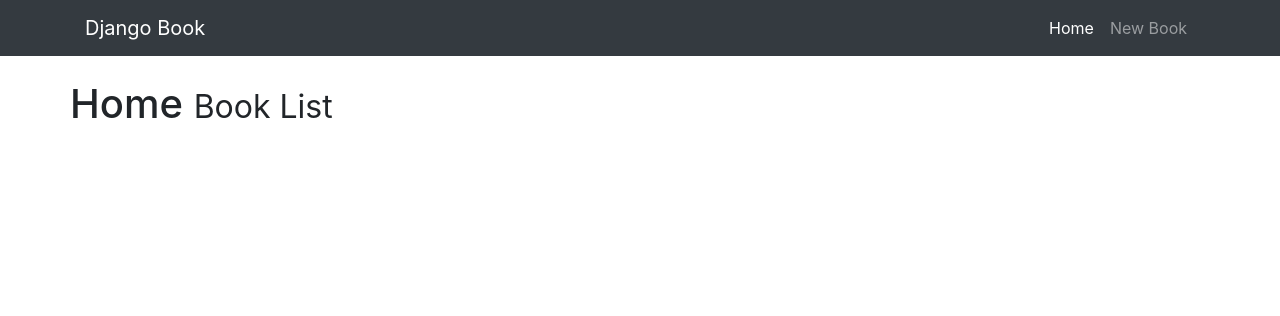
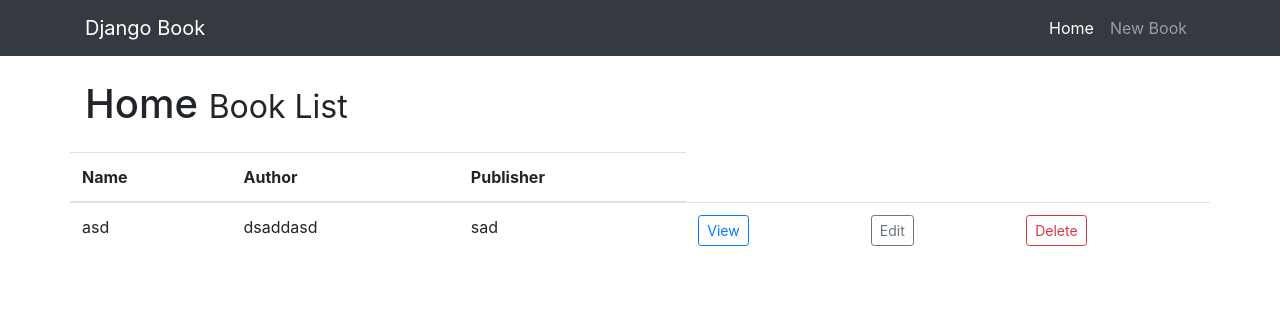
Before and after one commit to gdegirmenci/django-bookshelf, a Django app: page /book/ in a window 1280 px wide. Shown: the top 316 px of the page. Run offline with Django 3.2, Linux system fonts and the light colour scheme; data comes from the database, SQL or seed files in the repository; both versions use the stored data as it was after the commit; some libraries are stand-ins or nearby versions.

Commit message:
Creating templates and custom forms to use Bootstrap classes

```diff
--- a/crud/book/templates/book/base.html
+++ b/crud/book/templates/book/base.html
@@ -27,13 +27,12 @@
         </button>
         <div class="collapse navbar-collapse" id="navbarResponsive">
           <ul class="navbar-nav ml-auto">
-            <li class="nav-item active">
+            <li class="nav-item  {% if request.path == '/book/' %} active {% endif %}">
               <a class="nav-link" href="/book/">Home
-                <span class="sr-only">(current)</span>
               </a>
             </li>
-            <li class="nav-item">
-              <a class="nav-link" href="/book/new">New Book</a>
+            <li class="nav-item {% if request.path == '/book/new' %} active {% endif %}">
+              <a class="nav-link" href="{% url "book_new" %}">New Book</a>
             </li>
           </ul>
         </div>
--- a/crud/book/templates/book/book_list.html
+++ b/crud/book/templates/book/book_list.html
@@ -1,9 +1,30 @@
 {% extends 'book/base.html' %}
 
 {% block content %}
+    <h1 class="my-4">Home
+        <small>Book List</small>
+    </h1>
     <div class="row">
-        <h1 class="my-4">Home
-            <small>Book List</small>
-        </h1>
+        <table class="table">
+          <thead>
+            <tr>
+              <th scope="col">Name</th>
+              <th scope="col">Author</th>
+              <th scope="col">Publisher</th>
+            </tr>
+          </thead>
+          <tbody>
+            {% for book in object_list %}
+            <tr>
+                <td>{{ book.name }}</td>
+                <td>{{ book.author }}</td>
+                <td>{{ book.publisher }}</td>
+                <td><a href="{% url "book_view" book.id %}"><button type="button" class="btn btn-outline-primary btn-sm">View</button></a></td>
+                <td><a href="{% url "book_edit" book.id %}"><button type="button" class="btn btn-outline-secondary btn-sm">Edit</button></a></td>
+                <td><a href="{% url "book_delete" book.id %}"><button type="button" class="btn btn-outline-danger btn-sm">Delete</button></a></td>
+            </tr>
+            {% endfor %}
+          </tbody>
+        </table>
     </div>
 {% endblock %}
--- a/crud/book/views.py
+++ b/crud/book/views.py
@@ -13,6 +13,9 @@ from django.urls import reverse_lazy
 # Import Book Model
 from book.models import Book
 
+# Import Book Form
+from book.forms import BookForm
+
 # List View
 class BookList(ListView):
     model = Book
@@ -24,7 +27,7 @@ class BookView(DetailView):
 # Create View
 class BookCreate(CreateView):
     model = Book
-    fields = ['name', 'author', 'publisher']
+    form_class = BookForm
     # Setting returning URL
     success_url = reverse_lazy('book_list')
 
```
Also changed, not shown: crud/book/forms.py (added, +28 -0 lines), crud/book/templates/book/book_detail.html (added, +14 -0 lines), crud/book/templates/book/book_form.html (added, +17 -0 lines), crud/db.sqlite3.
